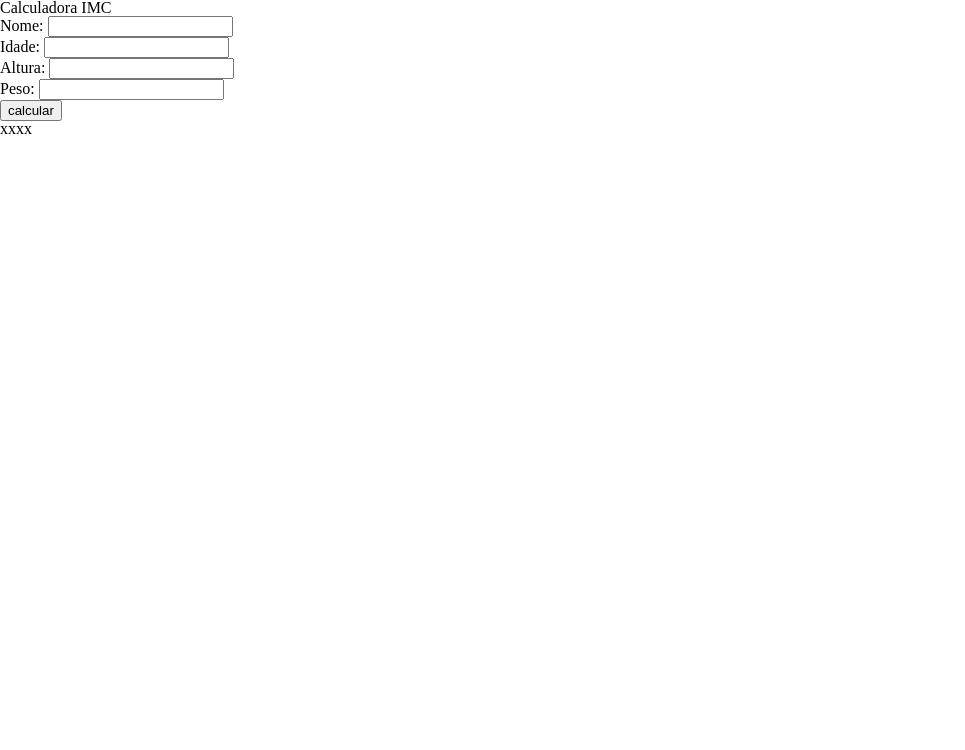
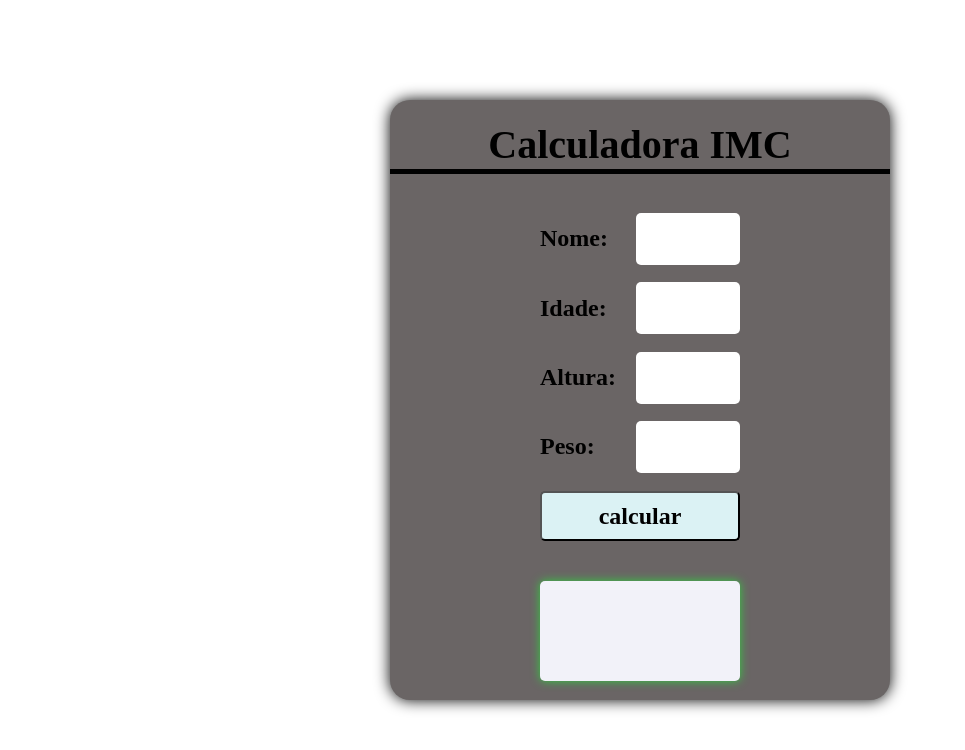
Before and after one commit to JohnMBC/Projeto-calcularIMC-JMBC, a plain HTML site: page index.html in a window 1280 px wide. Shown: the whole page, without its empty margins (0-965 px from the left). Drawn offline with Linux system fonts and the light colour scheme.

Commit message:
Pequeno reparo no Html, conclusao estilizacao basica do css

```diff
--- a/index.html
+++ b/index.html
@@ -15,33 +15,33 @@
 
     <main>
 
-        <div class="container"></div>
-        <div class="title"> Calculadora IMC</div>
+        <div class="container">
+            <div class="title"> Calculadora IMC </div>
 
-        <div>
+            <div class="input">
                 <label for="">Nome:</label>
                 <input type="text" id="nome">
             </div>
 
-        <div>
+            <div class="input">
                 <label for="">Idade:</label>
                 <input type="number" id="idade">
             </div>
 
-        <div>
+            <div class="input">
                 <label for="">Altura:</label>
                 <input type="number" id="altura">
-
             </div>
 
-        <div>
+            <div class="input">
                 <label for="">Peso:</label>
                 <input type="number" id="peso">
 
             </div>
 
             <button type="button" id="calcular">calcular</button>
-        <div class="result" id="resultado">xxxx</div>
+            <div class="result" id="resultado"></div>
+        </div>
     </main>
 
     <footer>
--- a/style.css
+++ b/style.css
@@ -0,0 +1,81 @@
+main {
+    display: flex;
+    justify-content: center;
+    width: 100vw;
+    height: 100vh;
+    align-items: center;
+}
+
+.container {
+    background: rgb(106, 101, 101);
+    display: flex;
+    border-radius: 15px;
+    flex-direction: column;
+    width: 500px;
+    height: 600px;
+    align-items: center;
+    justify-content: space-evenly;
+    border-radius: 20px;
+    box-shadow: 0 0 15px black;
+}
+
+.title {
+    display: flex;
+    justify-content: center;
+    width: 100%;
+    height: 50px;
+    align-items: center;
+    font: bold 2.5rem serif;
+    margin-bottom: 20px;
+    border-bottom: 5px solid black;
+}
+
+.input {
+
+    display: flex;
+    justify-content: space-between;
+    align-items: center;
+    width: 200px;
+    height: 50px;
+}
+
+.input input {
+    outline: 0;
+    border-radius: 3px;
+    width: 100px;
+    font: bold 2.0rem serif;
+    border: none;
+    height: 50px;
+    text-align: center;
+    border-radius: 5px;
+}
+
+.input label {
+    font: bold 1.5rem serif
+}
+
+button {
+    background: rgb(219, 242, 244);
+    width: 200px;
+    height: 50px;
+    font: bold 1.5rem serif;
+    outline: none;
+    border-radius: 5px;
+    cursor: pointer;
+}
+
+.result {
+    display: flex;
+    align-items: center;
+    margin-top: 20px;
+    width: 200px;
+    height: 100px;
+    border-radius: 5px;
+    font: normal 1.5rem serif;
+    box-shadow: 0px 0px 10px rgb(50, 205, 63);
+    background: rgb(242, 242, 249);
+    color:blueviolet;
+    padding: 20px;
+    box-sizing: border-box;
+    user-select: none;
+}
```
Lines whose indentation alone changed are shown as unchanged.
